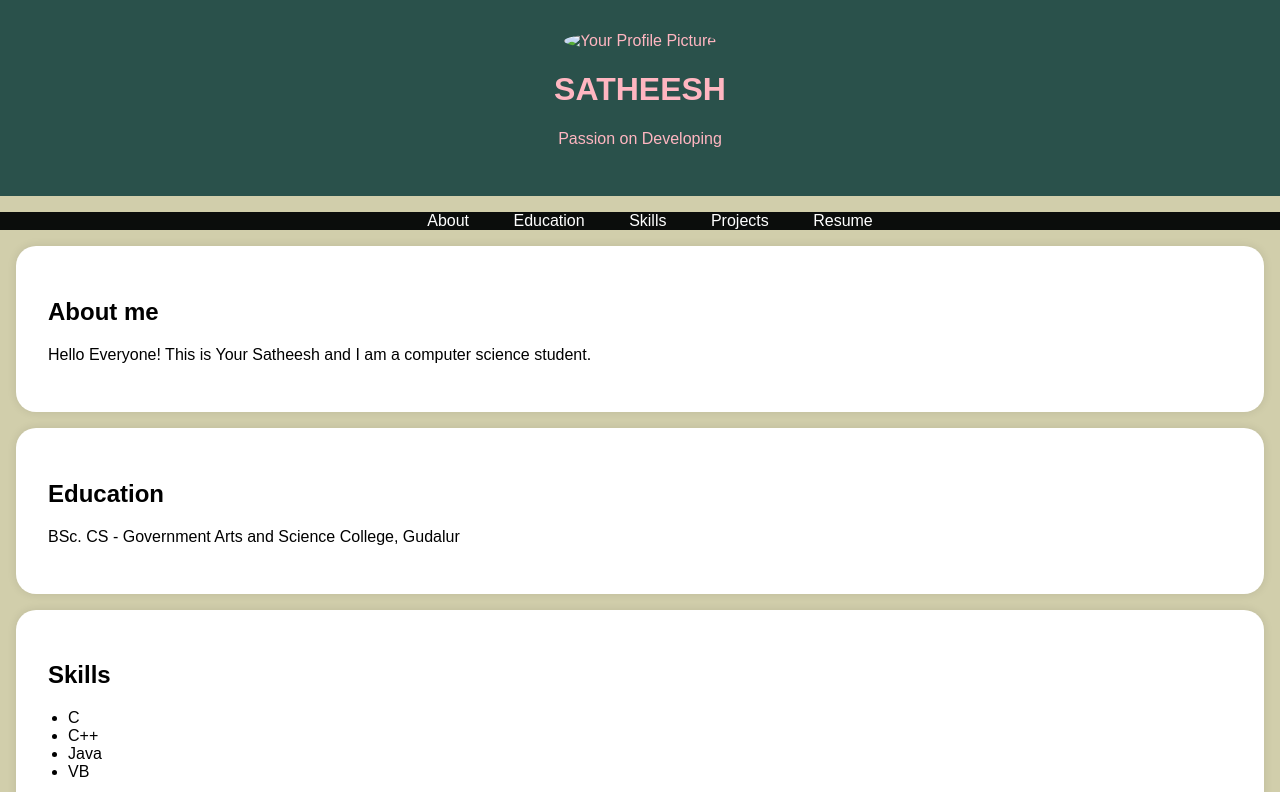
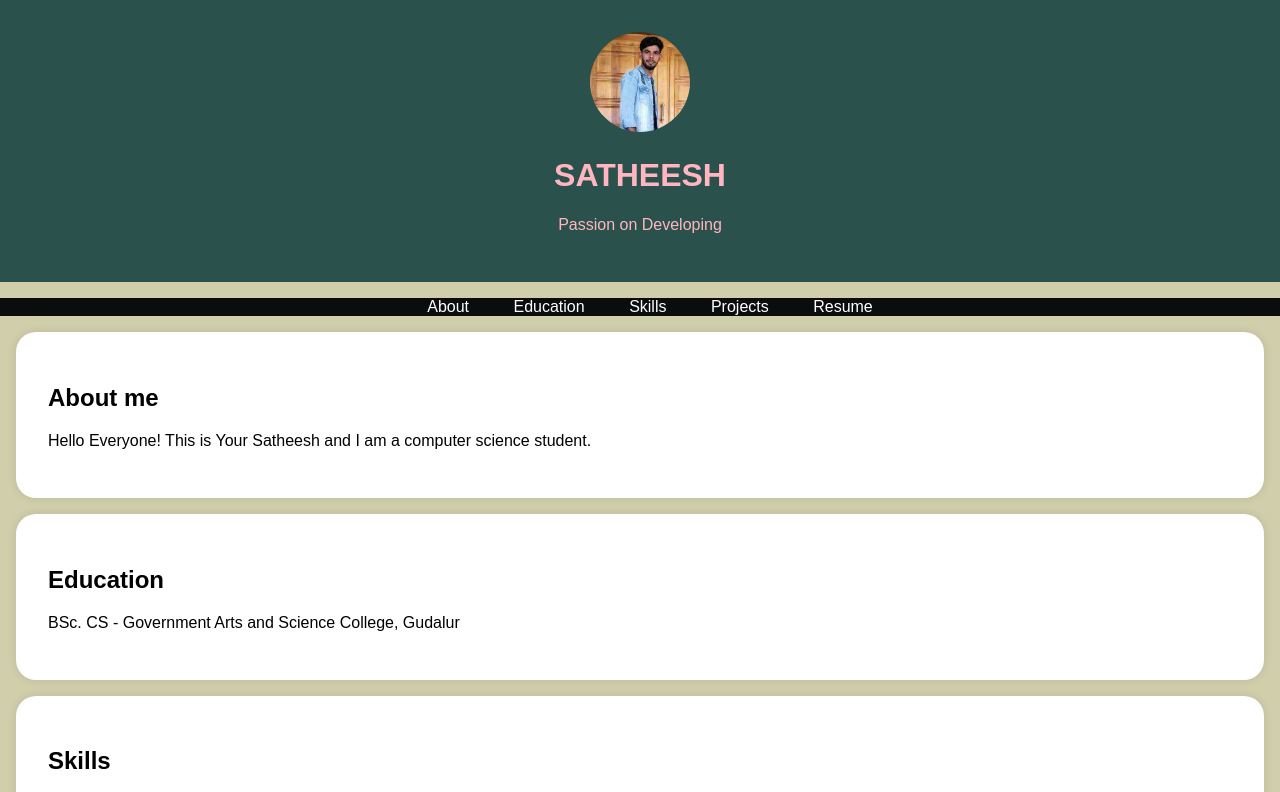
Before and after one commit to Satheeshf/Digitalportfolio, a plain HTML site: page index.html in a window 1280 px wide. Shown: the top 792 px of the page. Drawn offline with Linux system fonts and the light colour scheme.

Commit message:
Update index.html

```diff
--- a/index.html
+++ b/index.html
@@ -84,7 +84,7 @@
     <header>
         <div class="header-content">
             <!-- Add your profile picture here -->
-            <img src="satheesh.jpeg" alt="Your Profile Picture" class="profile-picture">
+            <img src="satheesh.jpeg.jpeg" alt="Your Profile Picture" class="profile-picture">
             <h1>SATHEESH</h1>
             <p>Passion on Developing</p>
         </div>
```
